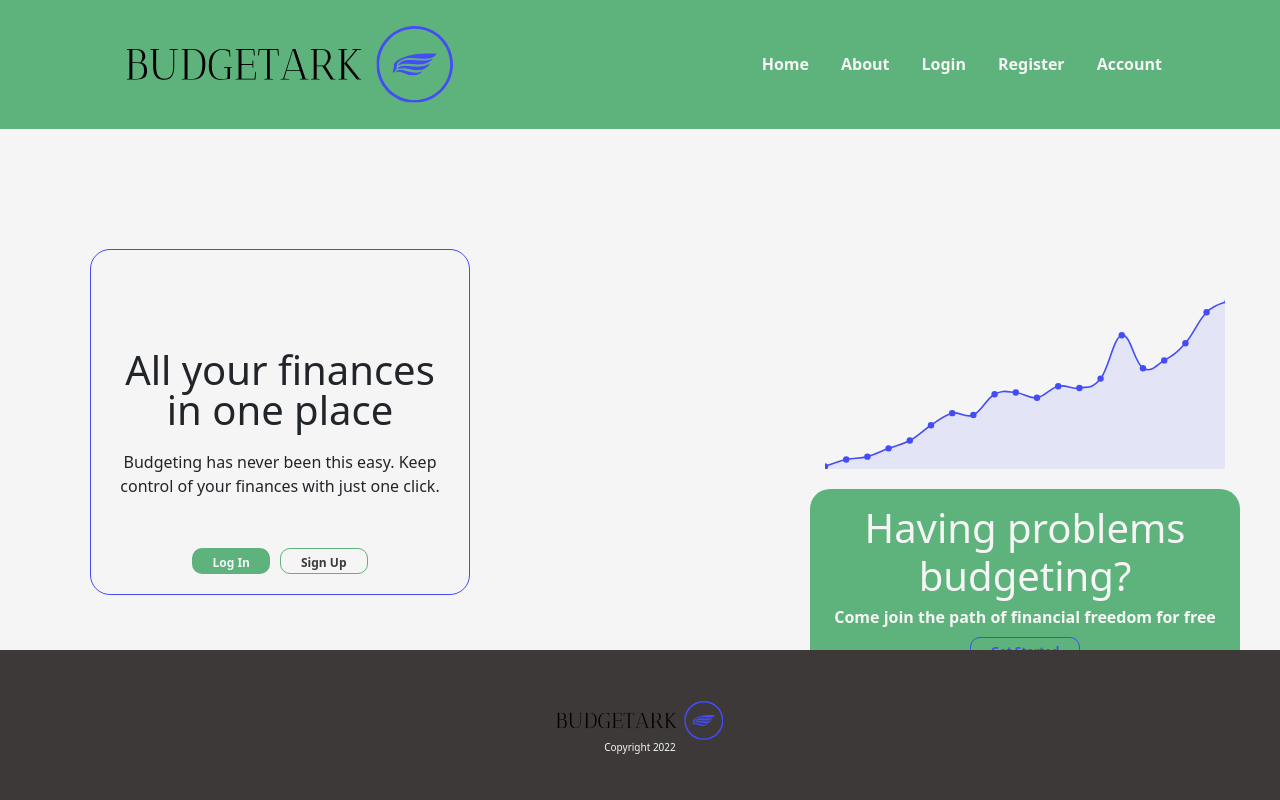
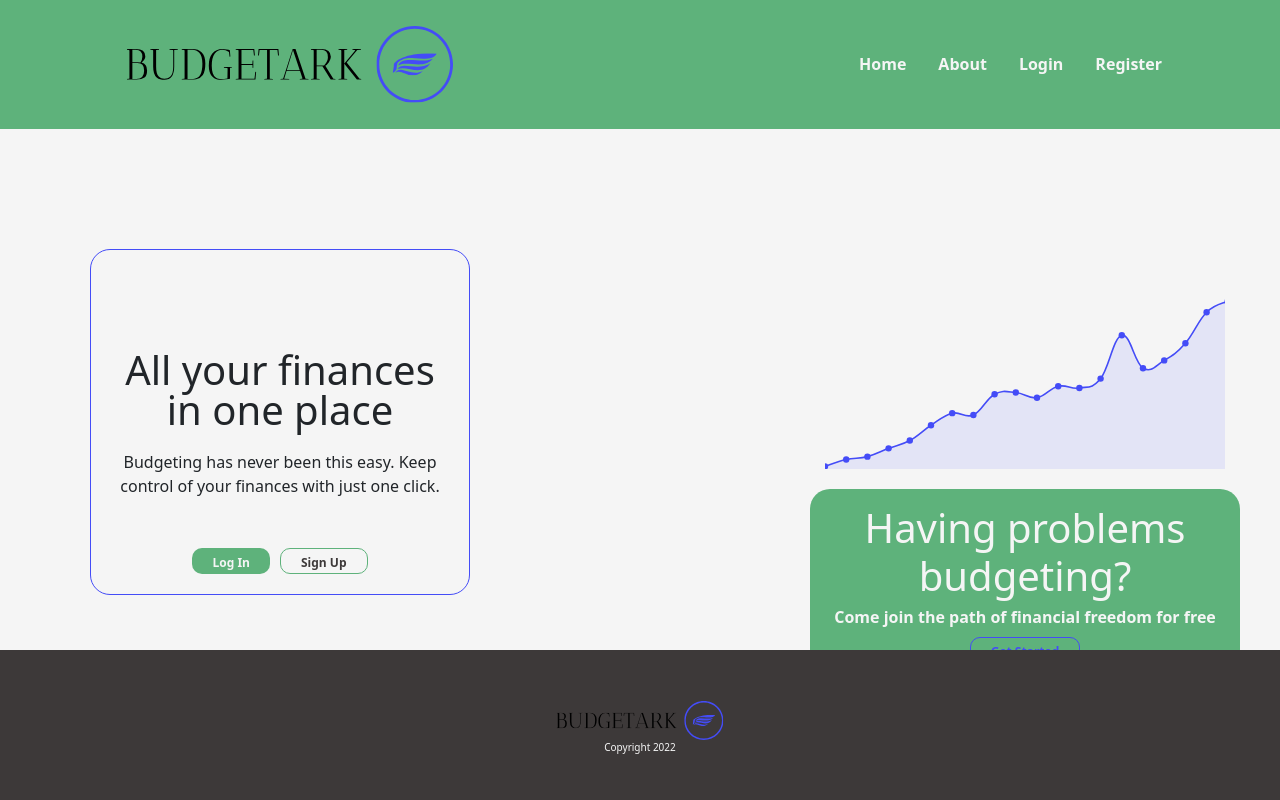
Before and after one commit to gustxdel/CS50-Final-Proyect, a Flask app: page / in a window 1280 px wide. Run offline with Flask 2, Linux system fonts and the light colour scheme.

Commit message:
changed nav bar

```diff
--- a/final/templates/layout.html
+++ b/final/templates/layout.html
@@ -15,11 +15,18 @@
         <div class="container_nav">
             <a href="/"><img src="{{ url_for('static', filename='logo.svg')}}" alt="logo of budget ark"></a>
             <ul class="nav">
-                <li class="nav_elements"><a href="/" class="nav_link">Home</a></li>
-                <li class="nav_elements"><a href="#" class="nav_link">About</a></li>
-                <li class="nav_elements"><a href="/login" class="nav_link">Login</a></li>
-                <li class="nav_elements"><a href="/register" class="nav_link">Register</a></li>
-                <li class="nav_elements"><a href="/account" class="nav_link">Account</a></li>
+                {% if session["user_id"] %}
+                    <li class="nav_elements"><a href="/" class="nav_link">Home</a></li>
+                    <li class="nav_elements"><a href="#" class="nav_link">About</a></li>
+                    <li class="nav_elements"><a class="nav_link" href="/logout">Log Out</a></li>
+                    <li class="nav_elements"><a href="/account" class="nav_link">Account</a></li>
+                {% else %}
+                    <li class="nav_elements"><a href="/" class="nav_link">Home</a></li>
+                    <li class="nav_elements"><a href="#" class="nav_link">About</a></li>
+                    <li class="nav_elements"><a href="/login" class="nav_link">Login</a></li>
+                    <li class="nav_elements"><a href="/register" class="nav_link">Register</a></li>
+
+                {% endif %}
             </ul>
         </div>
     </header>
```
